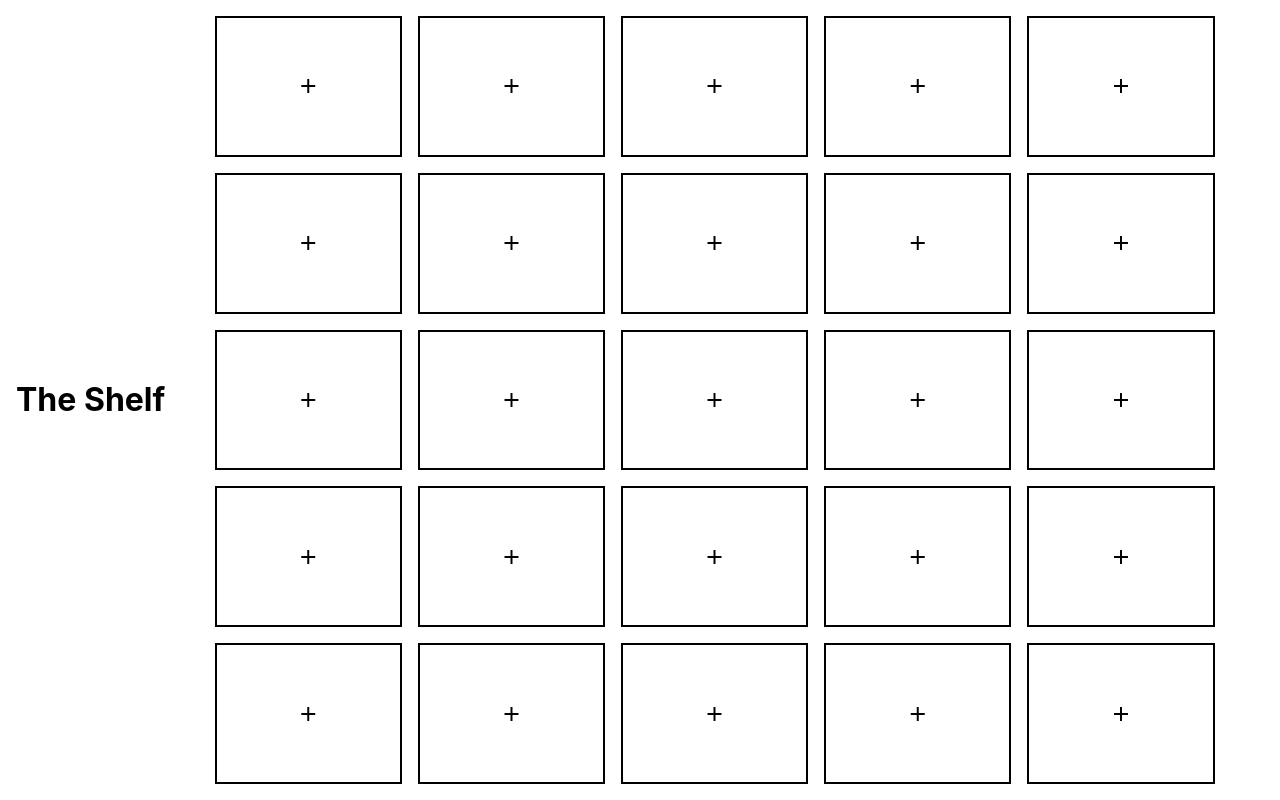
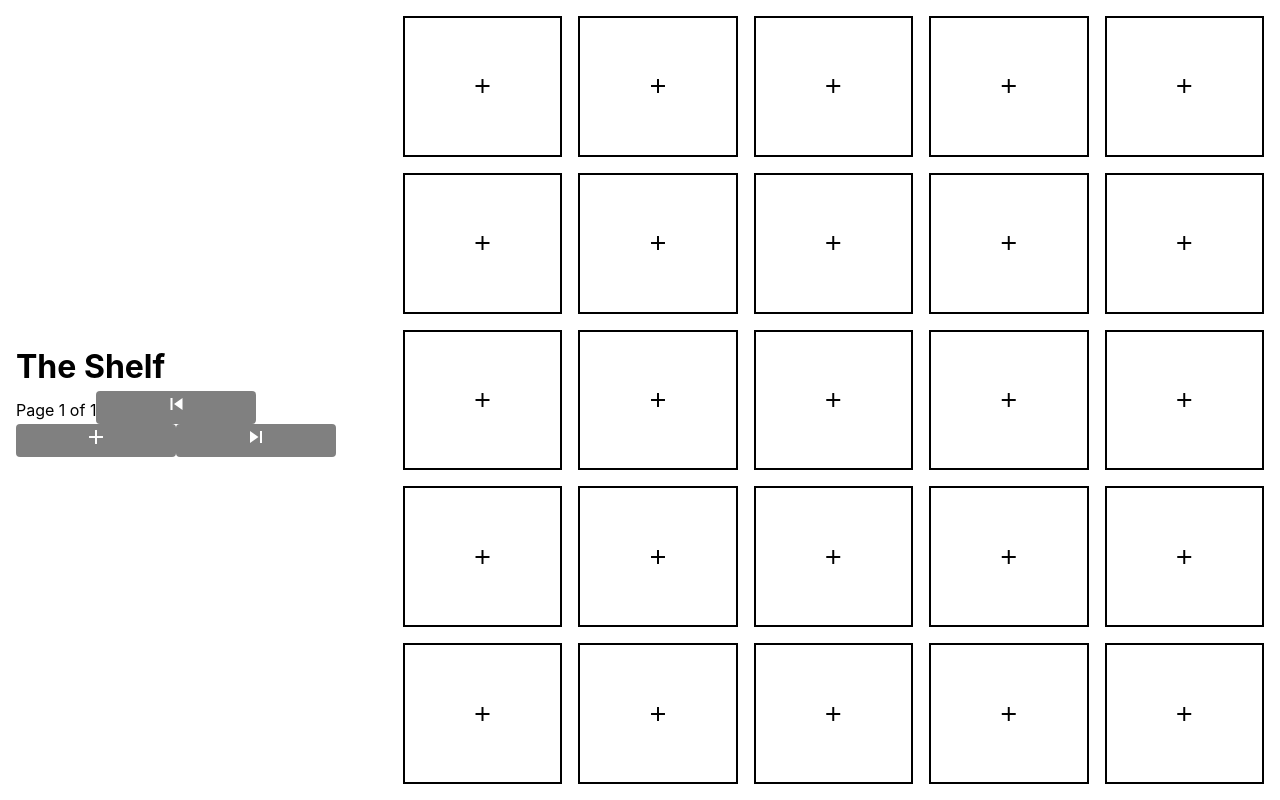
Before and after one commit to tmikeschu/the-shelf, a React (Create React App) app: page / in a window 1280 px wide. Built offline with nearby package versions, Linux system fonts and the light colour scheme.

Commit message:
Add error message and base pagination

```diff
--- a/src/App.css
+++ b/src/App.css
@@ -129,3 +129,21 @@
 .App__ConfirmDelete__Confirm {
   background-color: red;
 }
+
+.Error {
+  position: absolute;
+  z-index: 11;
+  height: 100vh;
+  width: 100vw;
+  display: flex;
+  align-items: center;
+  justify-content: center;
+  margin: -1rem;
+}
+
+.Error span {
+  background-color: red;
+  color: white;
+  border-radius: 2px;
+  padding: 1rem;
+}
--- a/src/App.js
+++ b/src/App.js
@@ -2,22 +2,23 @@ import React, { useState } from "react";
 import "./App.css";
 import { setFormData, targVal, updateElement, capitalize } from "./utils";
 
-/*
- * TODO:
- * Add pagination
- */
+const PER_PAGE = 25;
 
 const App = () => {
   // model state
-  const [items, setItems] = useState([...Array(25)]);
-  const updateItem = updateElement(items);
+  const [totalItems, setItems] = useState([...Array(PER_PAGE)]);
+  const updateItem = updateElement(totalItems);
 
   // ui state
+  const [page, setPage] = useState(0);
+  const items = totalItems.slice(PER_PAGE * page, PER_PAGE * page + PER_PAGE);
+  const pages = totalItems.length / PER_PAGE;
   const [showAddItem, setShowAddItem] = useState(false);
   const [selectedIndex, setSelectedIndex] = useState(-1);
   const [showEditOptions, setShowEditOptions] = useState(false);
   const [showDeleteWarning, setShowDeleteWarning] = useState(false);
-  const itemIsSelected = Boolean(items[selectedIndex]);
+  const itemIsSelected = Boolean(totalItems[selectedIndex]);
+  const [error, setError] = useState("");
 
   // form state
   const [brand, setBrand] = useState("");
@@ -36,12 +37,23 @@ const App = () => {
     [setBrand, setStyle, setSize, setUpcId].map(f => f(""));
   };
 
+  const flashError = err => {
+    setError(err);
+    setTimeout(() => {
+      setError("");
+    }, 3000);
+  };
+
   const addItem = e => {
     e.preventDefault();
-    setItems(updateItem(selectedIndex, { brand, style, size, upcId }));
-    resetForm();
-    setShowAddItem(false);
-    setShowEditOptions(false);
+    if (!totalItems.find(({ upcId: existing } = {}) => existing === upcId)) {
+      setItems(updateItem(selectedIndex, { brand, style, size, upcId }));
+      resetForm();
+      setShowAddItem(false);
+      setShowEditOptions(false);
+    } else {
+      flashError("UPC ID already taken");
+    }
   };
 
   const handleAddClick = slotIndex => () => {
@@ -138,9 +150,58 @@ const App = () => {
     );
   };
 
+  const handlePrevPageClick = () => {
+    if (page > 0) {
+      setPage(page - 1);
+    }
+  };
+
+  const handleNextPageClick = () => {
+    if (page < pages) {
+      setPage(page + 1);
+    }
+  };
+
+  const addPage = () => {
+    setItems(totalItems.concat([...Array(PER_PAGE)]));
+  };
+
   return (
     <div className="App">
-      <h1>The Shelf</h1>
+      {Boolean(error) && (
+        <div className="Error">
+          <span>{error}</span>
+        </div>
+      )}
+      <div className="App__left">
+        <h1>The Shelf</h1>
+        <div className="App__Pagination">
+          <span>
+            Page {page + 1} of {totalItems.length / PER_PAGE}
+          </span>
+          <button
+            className="App__Pagination__Left"
+            disabled={page < 1}
+            onClick={handlePrevPageClick}
+          >
+            <i className="material-icons">skip_previous</i>
+          </button>
+          <button
+            className="App__Pagination__Add"
+            disabled={!totalItems.every(Boolean)}
+            onClick={addPage}
+          >
+            <i className="material-icons">add</i>
+          </button>
+          <button
+            className="App__Pagination__Right"
+            disabled={page + 1 === pages}
+            onClick={handleNextPageClick}
+          >
+            <i className="material-icons">skip_next</i>
+          </button>
+        </div>
+      </div>
       <div className="App__Shelf">{items.map(renderItem)}</div>
 
       {showAddItem && (
```
